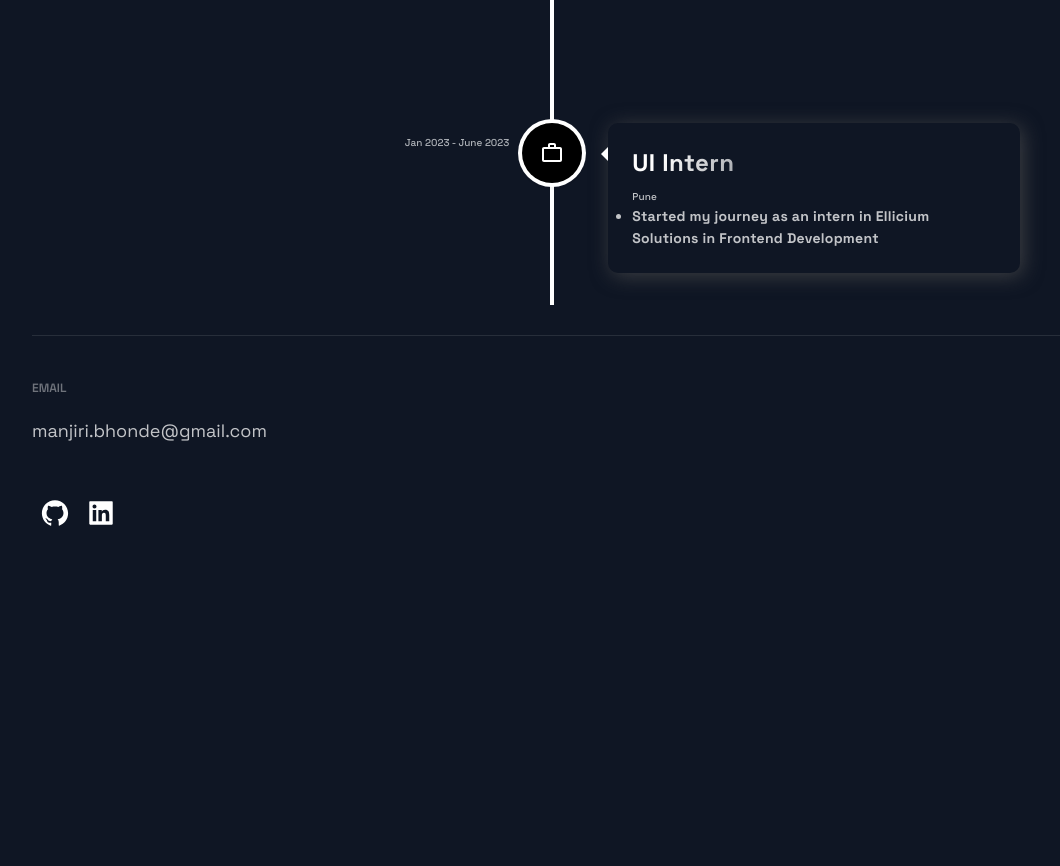
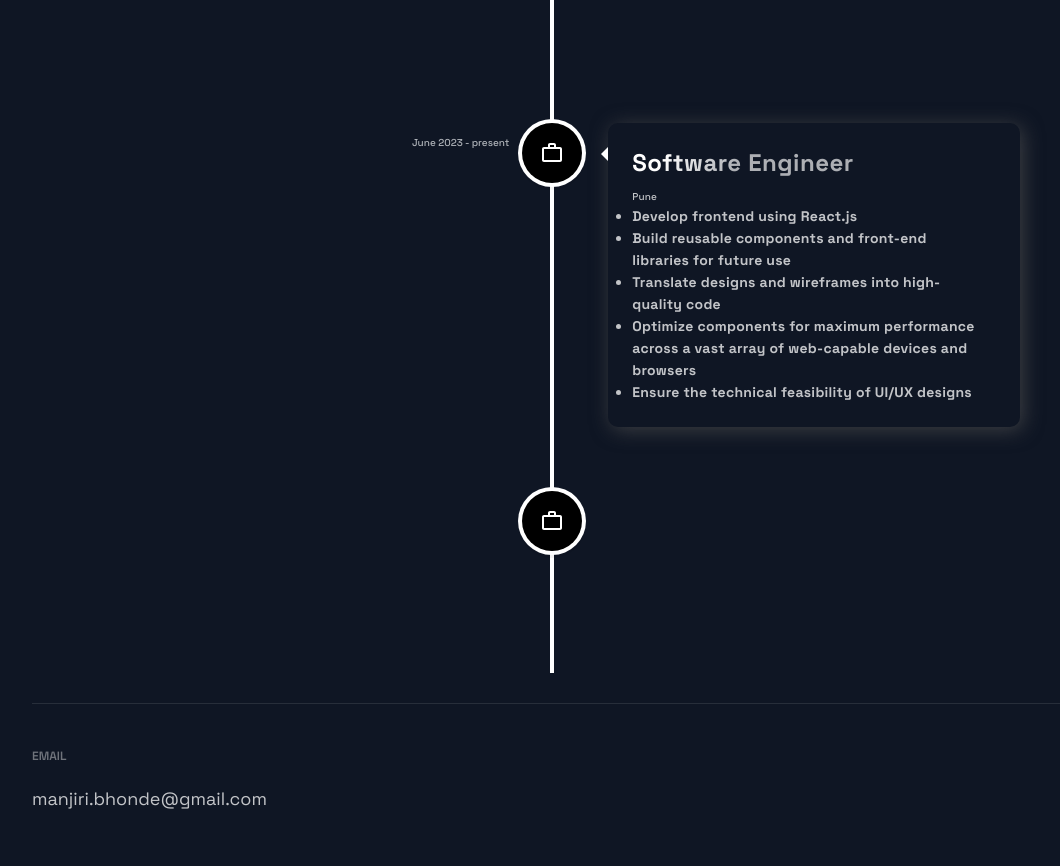
Before and after one commit to Manjiri-Bhonde/my-portfolio, a Next.js app: page / in a window 1280 px wide. Shown: the part 2220-3086 px from the top of the page, without its empty margins (88-1148 px from the left). Before the commit the page ends 2810 px from the top, so only its background shows below. Built offline with nearby package versions, Linux system fonts and the light colour scheme.

Commit message:
UPDATE : Added experience

```diff
--- a/src/constants/constants.js
+++ b/src/constants/constants.js
@@ -47,5 +47,19 @@ export const TimeLineData =
       work: true,
       location: "Pune",
     },
+    {
+      id: 3,
+      title: "Software Engineer",
+      date: "June 2023 - present",
+      text: [
+        "Develop frontend using React.js",
+        "Build reusable components and front-end libraries for future use",
+        " Translate designs and wireframes into high-quality code",
+        "Optimize components for maximum performance across a vast array of web-capable devices and browsers",
+        "Ensure the technical feasibility of UI/UX designs",
+      ],
+      work: true,
+      location: "Pune",
+    },
 
   ];
```
